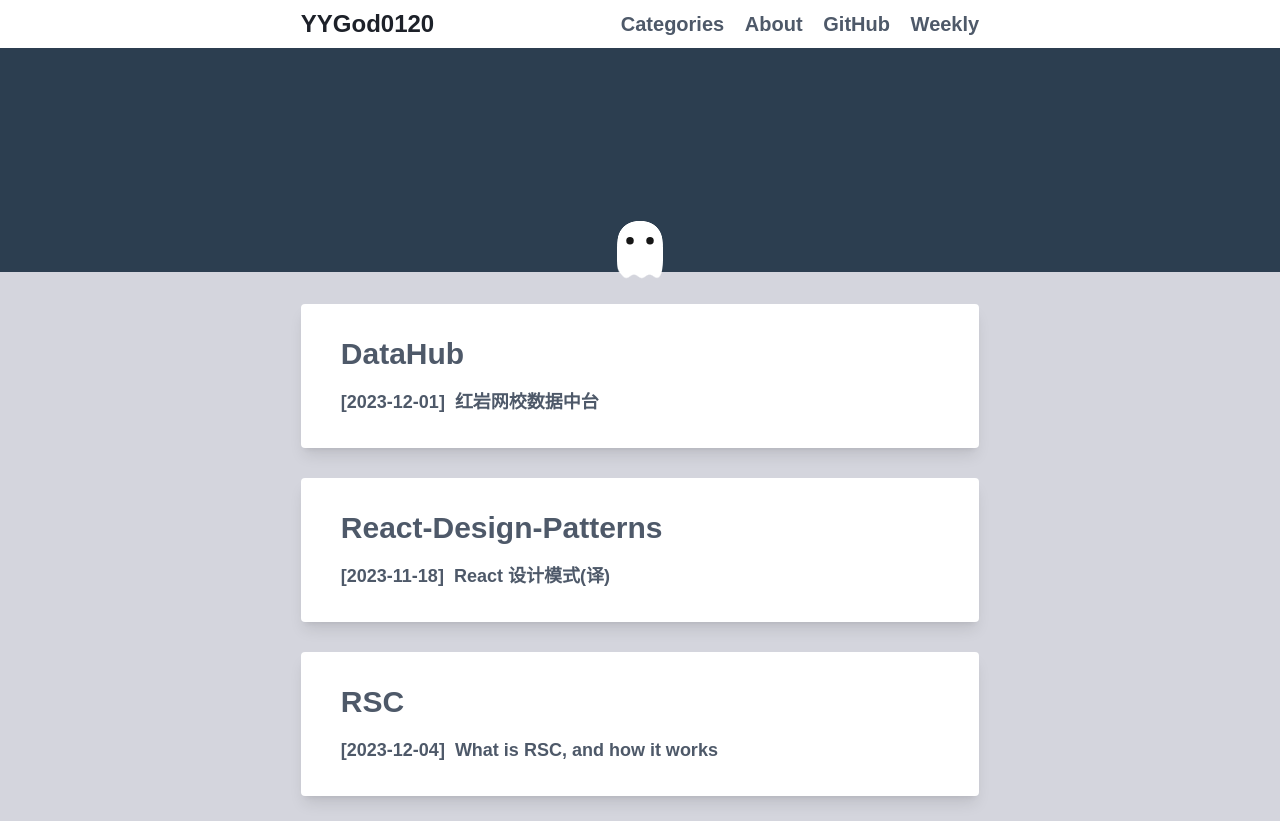
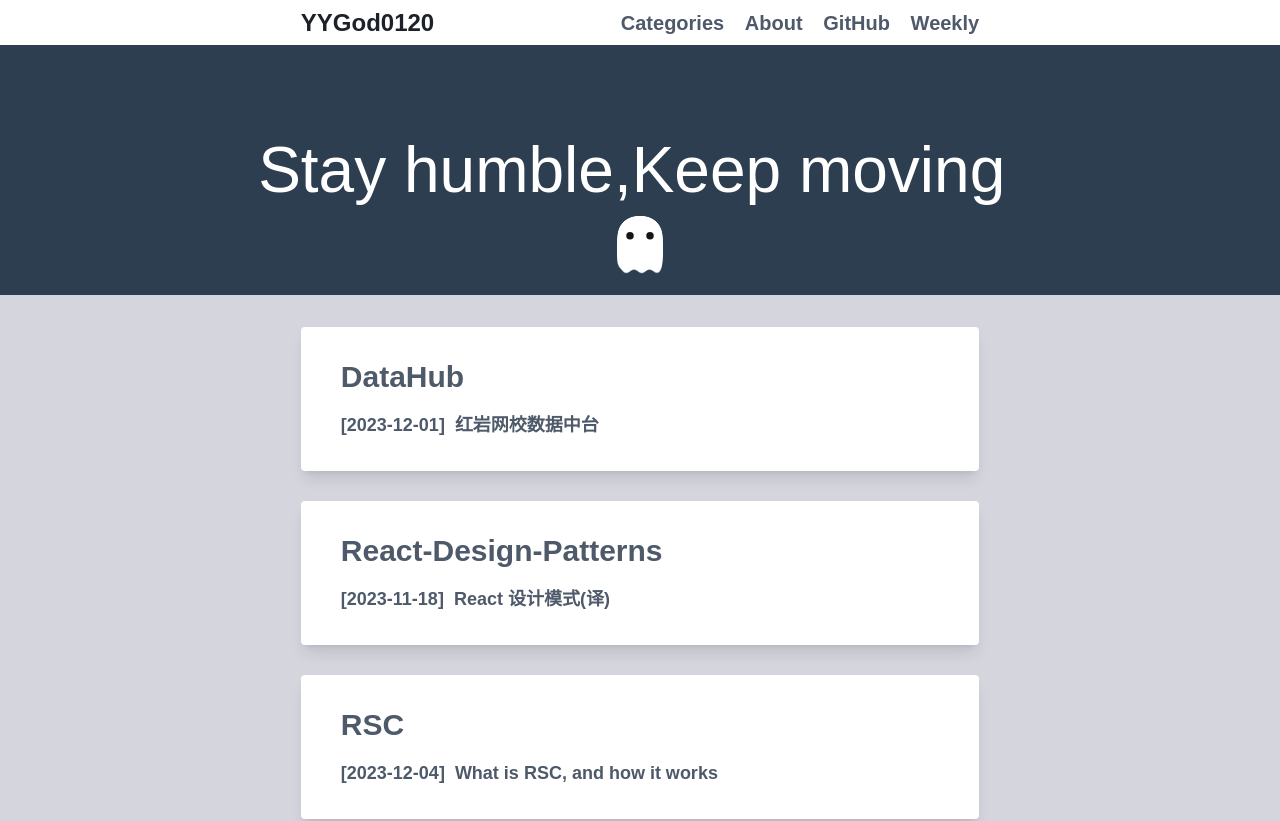
Before and after one commit to YYGod0120/yyblog, a Next.js app: page / in a window 1280 px wide. Shown: the top 821 px of the page. Built offline with nearby package versions, Linux system fonts and the light colour scheme; a web font is replaced by a local one.

Commit message:
:construction: (typewriter)

```diff
--- a/components/GhostPointer.tsx
+++ b/components/GhostPointer.tsx
@@ -1,9 +1,13 @@
-import React from "react";
+import React, { ReactNode } from "react";
 import "../styles/ghost-pointer.css";
 import Script from "next/script";
-export default function GhostPointer() {
+type GhostPointerProps = {
+  children?: ReactNode;
+};
+
+export function GhostPointer({ children }: GhostPointerProps) {
   return (
-    <div className="h-[28vh] bg-[#2C3E50] w-[100vw]">
+    <div className="h-[250px] bg-[#2C3E50] w-[100vw]">
       <div id="ghost" className="ghost">
         <div className="ghost__head">
           <div className="ghost__eyes"></div>
@@ -13,6 +17,7 @@ export default function GhostPointer() {
           <div className="ghost__rip"></div>
         </div>
       </div>
+      {children}
 
       <svg xmlns="http://www.w3.org/2000/svg" version="1.1">
         <defs>
@@ -35,8 +40,9 @@ export default function GhostPointer() {
           </filter>
         </defs>
       </svg>
+
       <Script id="ghost-cursor">
-        {`let mouse = { x: window.innerWidth / 2, y: window.innerHeight*0.19, dir: "" };
+        {`let mouse = { x: window.innerWidth / 2, y: 150, dir: "" };
 let clicked = false;
 
 const getMouse = (e) => {
@@ -44,8 +50,8 @@ const getMouse = (e) => {
 let mouseY = e.clientY || e.pageY || 0 || window.innerHeight / 2;
 
 // 设置最大和最小高度限制
-const maxY = window.innerHeight*0.19;
-const minY = window.innerHeight*0.01;
+const maxY = 170;
+const minY = 0;
 
 // 限制鼠标垂直坐标在最大值和最小值之间
 mouseY = Math.max(minY, Math.min(maxY, mouseY));
--- a/components/Header.tsx
+++ b/components/Header.tsx
@@ -1,6 +1,11 @@
+"use client";
+
+import { usePathname, useSearchParams } from "next/navigation";
 import Link from "next/link";
-import React from "react";
-import GhostPointer from "./GhostPointer";
+import React, { useEffect, useState } from "react";
+import { GhostPointer } from "./GhostPointer";
+import { splitPathname } from "@/utils/dealPathname";
+import { MyTypeWrite } from "./TypeWrite";
 type Tag = {
   name: string;
   href: string;
@@ -26,7 +31,7 @@ export default function Header() {
   ];
   return (
     <div className="bg-white w-[100vw] flex flex-col justify-center items-center ">
-      <div className=" flex w-[53vw] justify-between text-2xl felx-row h-[6vh] items-center">
+      <div className=" flex w-[53vw] justify-between text-2xl felx-row h-[45px] items-center">
         <Link
           href="/"
           className="text-visit-font font-bold no-underline hover:text-visit-font"
@@ -47,7 +52,9 @@ export default function Header() {
           })}
         </div>
       </div>
-      <GhostPointer></GhostPointer>
+      <GhostPointer>
+        <MyTypeWrite />
+      </GhostPointer>
     </div>
   );
 }
--- /dev/null
+++ b/components/TypeWrite.tsx
@@ -0,0 +1,74 @@
+import { splitPathname } from "@/utils/dealPathname";
+import { usePathname } from "next/navigation";
+import { useEffect, useState } from "react";
+import { TypeAnimation } from "react-type-animation";
+
+export const MyTypeWrite = () => {
+  const pathname = usePathname();
+  const title = splitPathname(pathname);
+  if (title === "About") {
+    return (
+      <TypeAnimation
+        sequence={["About me"]}
+        wrapper="div"
+        cursor={true}
+        repeat={1}
+        speed={50}
+        style={{
+          fontSize: "4em",
+          textAlign: "center",
+          color: "white",
+          lineHeight: "250px",
+        }}
+      />
+    );
+  } else if (title === "Categories") {
+    return (
+      <TypeAnimation
+        sequence={["Categories"]}
+        wrapper="div"
+        cursor={true}
+        repeat={1}
+        speed={50}
+        style={{
+          fontSize: "4em",
+          textAlign: "center",
+          color: "white",
+          lineHeight: "250px",
+        }}
+      />
+    );
+  } else if (title === "404") {
+    return (
+      <TypeAnimation
+        sequence={["404"]}
+        wrapper="div"
+        cursor={true}
+        repeat={1}
+        speed={50}
+        style={{
+          fontSize: "4em",
+          textAlign: "center",
+          color: "white",
+          lineHeight: "250px",
+        }}
+      />
+    );
+  } else {
+    return (
+      <TypeAnimation
+        sequence={[title]}
+        wrapper="div"
+        cursor={true}
+        repeat={1}
+        speed={50}
+        style={{
+          fontSize: "4em",
+          textAlign: "center",
+          color: "white",
+          lineHeight: "250px",
+        }}
+      />
+    );
+  }
+};
--- a/package.json
+++ b/package.json
@@ -16,7 +16,8 @@
     "react": "^18",
     "react-dom": "^18",
     "react-loading-skeleton": "^3.3.1",
-    "react-syntax-highlighter": "^15.5.0"
+    "react-syntax-highlighter": "^15.5.0",
+    "react-type-animation": "^3.2.0"
   },
   "devDependencies": {
     "@types/node": "^20",
--- /dev/null
+++ b/utils/dealPathname.ts
@@ -0,0 +1,19 @@
+import { data } from "@/app/lib/fileData";
+export function splitPathname(path: string): string {
+  const part = path.split("/");
+  const len = part.length;
+  console.log(part);
+  if (len <= 2) {
+    if (part[0] === "" && part[1] === "") {
+      return "Stay humble,Keep moving";
+    } else if (part[0] === "" && part[1] === "about") {
+      return "About";
+    } else if (part[0] === "" && part[1] === "categories") {
+      return "Categories";
+    } else {
+      return "404";
+    }
+  } else {
+    return data[parseInt(part[len - 1]) - 1].title;
+  }
+}
```
Also changed, not shown: 1 other file (tests, documents, lock files or other folders).
